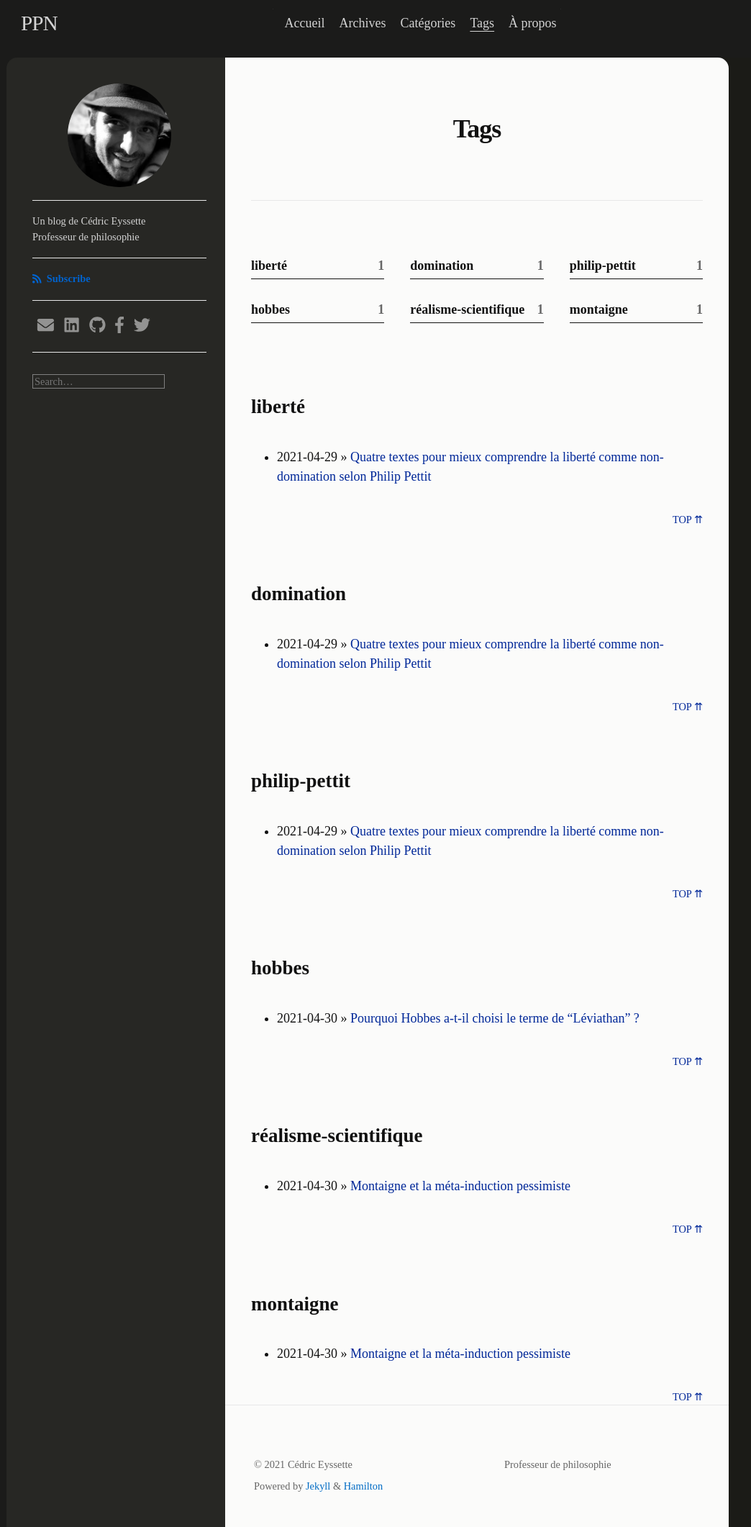
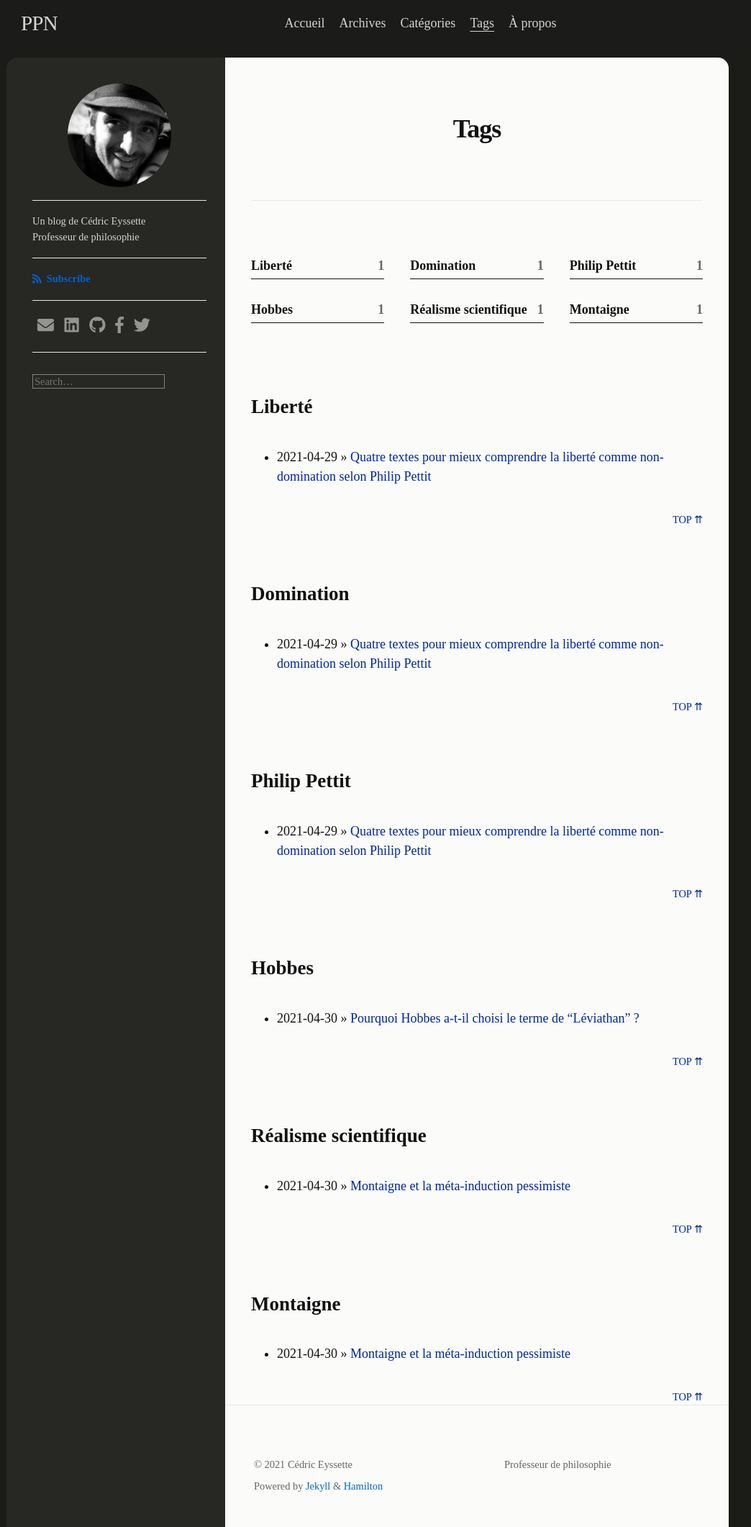
Before and after one commit to eyssette/Blog, a Jekyll site: the page built from tags.md, in a window 1280 px wide. Shown: the whole page at 72% size, without its empty margins (107-1151 px from the left). Built offline with Jekyll 4.4.1, drawn with Linux system fonts in a browser that asks for light colours; nearby versions of some CDN libraries; some web fonts are replaced; comment, search, counter and statistics services are not loaded.

Commit message:
Unslugified tags

```diff
--- a/_layouts/archive-taxonomies.html
+++ b/_layouts/archive-taxonomies.html
@@ -34,11 +34,7 @@ layout: page
             {%- capture link -%}{{ page.permalink }}#{{ slugified_taxonomy_name }}{%- endcapture -%}
             <a class="taxonomy" href="{{ link | relative_url }}">
               <span>
-                {%- if page.type == 'tags' -%}
-                  {{ slugified_taxonomy_name }}
-                {%- else -%}
                   {{ taxonomy_name }}
-                {%- endif -%}
               </span>
               <span class="taxonomy-count">{{ posts.size }}</span>
             </a>
@@ -57,11 +53,7 @@ layout: page
     {%- assign posts = taxonomy[1] -%}
     {%- if posts.size == i -%}
       <h2 id="{{ slugified_taxonomy_name }}">
-        {%- if page.type == 'tags' -%}
-          {{ slugified_taxonomy_name }}
-        {%- else -%}
           {{ taxonomy_name }}
-        {%- endif -%}
       </h2>
       <ul class="post-list-by-taxonomy">
         {%- for post in posts -%}
```
Also changed, not shown: _posts/2021-04-29-philip-pettit-la-non-domination.md (+1 -1 lines).
